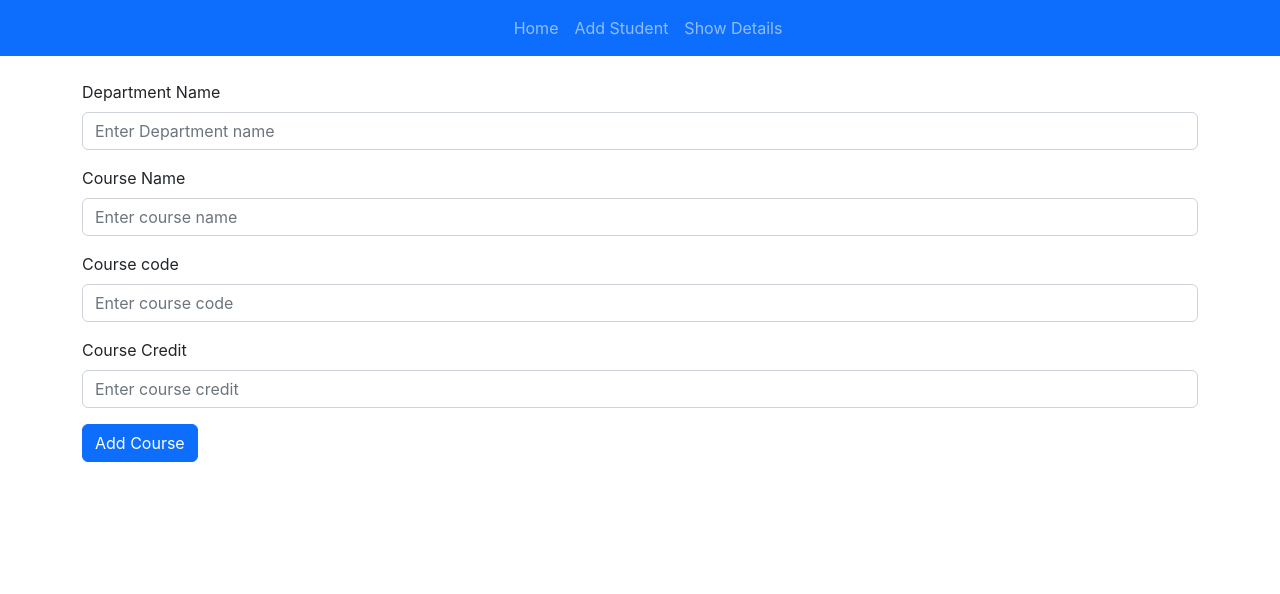
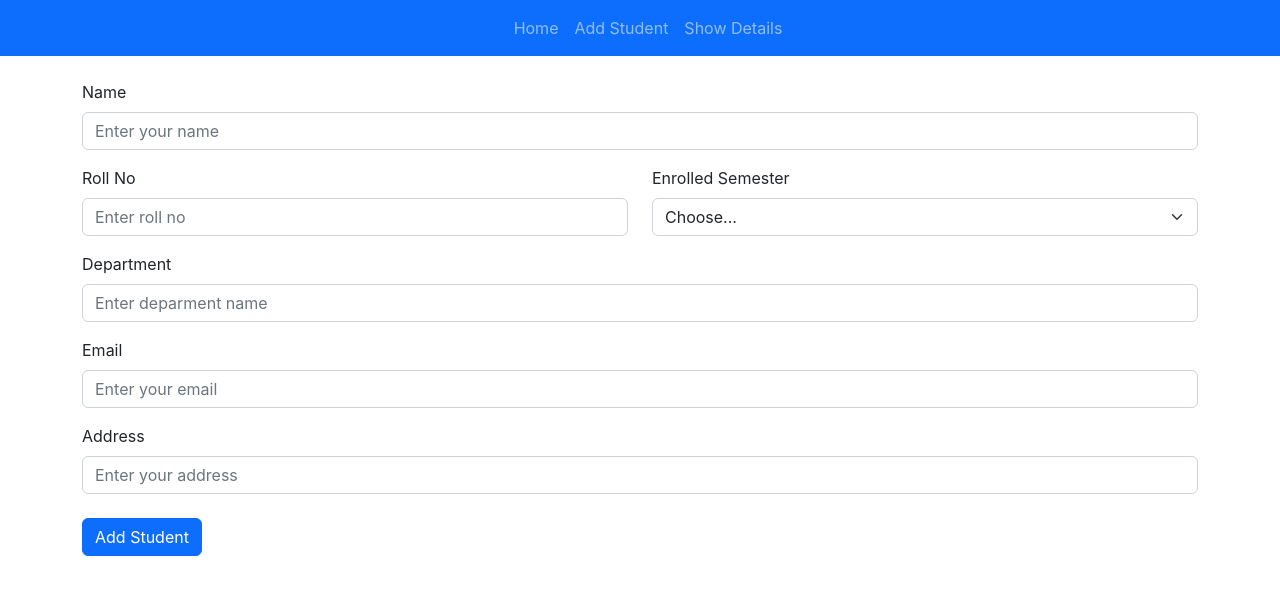
Before and after one commit to joy-mohajon/Management-system-reactJS-springBoot-clientside, a React (Create React App) app: page /addstudent in a window 1280 px wide. Shown: the top 594 px of the page. Built offline with nearby package versions, Linux system fonts and the light colour scheme.

Commit message:
updated addStudent compo

```diff
--- a/src/App.js
+++ b/src/App.js
@@ -8,8 +8,8 @@ function App() {
     <>
       <Layout />
       <Container>
-        {/* <AddStudent /> */}
-        <AddCourse />
+        <AddStudent />
+        {/* <AddCourse />s */}
       </Container>
     </>
   );
--- a/src/Component/AddStudent.jsx
+++ b/src/Component/AddStudent.jsx
@@ -1,44 +1,85 @@
+import { useState } from "react";
 import Button from "react-bootstrap/Button";
 import Col from "react-bootstrap/Col";
 import Form from "react-bootstrap/Form";
 import Row from "react-bootstrap/Row";
 
 const AddStudent = () => {
+  const [stdName, setStdName] = useState("");
+  const [stdId, setStdId] = useState("");
+  const [Semester, setSemester] = useState("");
+  const [dptName, setDptName] = useState("");
+  const [email, setEmail] = useState("");
+  const [address, setAddress] = useState("");
+
+  const submitHandler = (e) => {
+    e.preventDefault();
+    console.log(Semester);
+  };
+
   return (
-    <Form className="mt-4">
+    <Form className="mt-4" onSubmit={submitHandler}>
       <Form.Group as={Col} controlId="formGridEmail" className="mb-3">
         <Form.Label>Name</Form.Label>
-        <Form.Control type="text" placeholder="Enter your name" />
+        <Form.Control
+          type="text"
+          placeholder="Enter your name"
+          value={stdName}
+          onChange={(e) => setStdName(e.target.value)}
+        />
       </Form.Group>
       <Row className="mb-3">
         <Form.Group as={Col} controlId="formGridEmail">
           <Form.Label>Roll No</Form.Label>
-          <Form.Control type="text" placeholder="Enter roll no" />
+          <Form.Control
+            type="text"
+            placeholder="Enter roll no"
+            value={stdId}
+            onChange={(e) => setStdId(e.target.value)}
+          />
         </Form.Group>
         <Form.Group as={Col} controlId="formGridState">
           <Form.Label>Enrolled Semester</Form.Label>
-          <Form.Select defaultValue="Choose...">
-            <option>Choose...</option>
-            <option>Fall 2023</option>
-            <option>Spring 2023</option>
-            <option>Summer 2023</option>
+          <Form.Select
+            value={Semester}
+            onChange={(e) => setSemester(e.target.value)}
+          >
+            <option className="d-none">Choose...</option>
+            <option value="Fall 2023">Fall 2023</option>
+            <option value="Spring 2023">Spring 2023</option>
+            <option value="Summer 2023">Summer 2023</option>
           </Form.Select>
         </Form.Group>
       </Row>
 
       <Form.Group as={Col} controlId="formGridEmail" className="mb-3">
         <Form.Label>Department</Form.Label>
-        <Form.Control type="text" placeholder="Enter deparment name" />
+        <Form.Control
+          type="text"
+          placeholder="Enter deparment name"
+          value={dptName}
+          onChange={(e) => setDptName(e.target.value)}
+        />
       </Form.Group>
 
       <Form.Group as={Col} controlId="formGridCity" className="mb-3">
         <Form.Label>Email</Form.Label>
-        <Form.Control type="email" placeholder="Enter your email" />
+        <Form.Control
+          type="email"
+          placeholder="Enter your email"
+          value={email}
+          onChange={(e) => setEmail(e.target.value)}
+        />
       </Form.Group>
 
       <Form.Group as={Col} controlId="formGridCity" className="mb-4">
         <Form.Label>Address</Form.Label>
-        <Form.Control type="text" placeholder="Enter your address" />
+        <Form.Control
+          type="text"
+          placeholder="Enter your address"
+          value={address}
+          onChange={(e) => setAddress(e.target.value)}
+        />
       </Form.Group>
 
       <Button variant="primary" type="submit">
```
